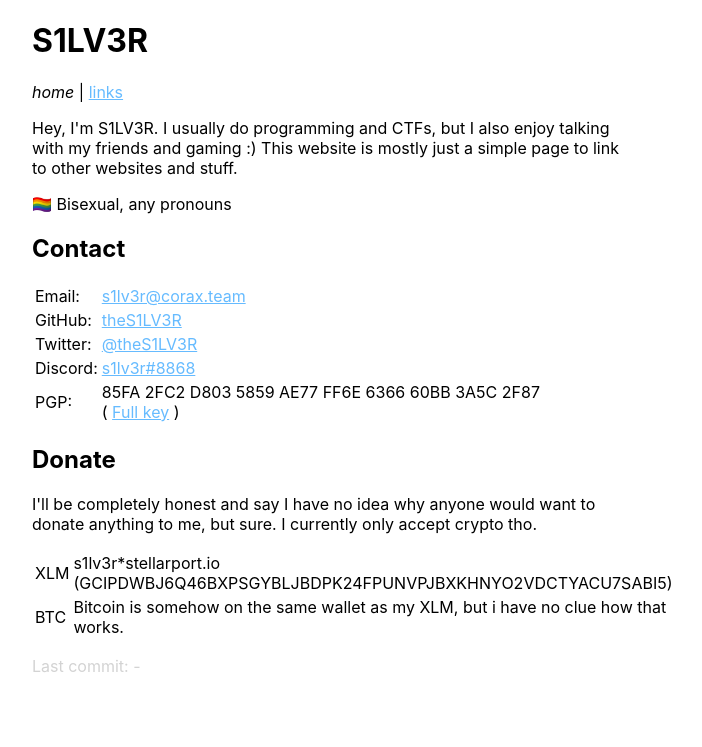
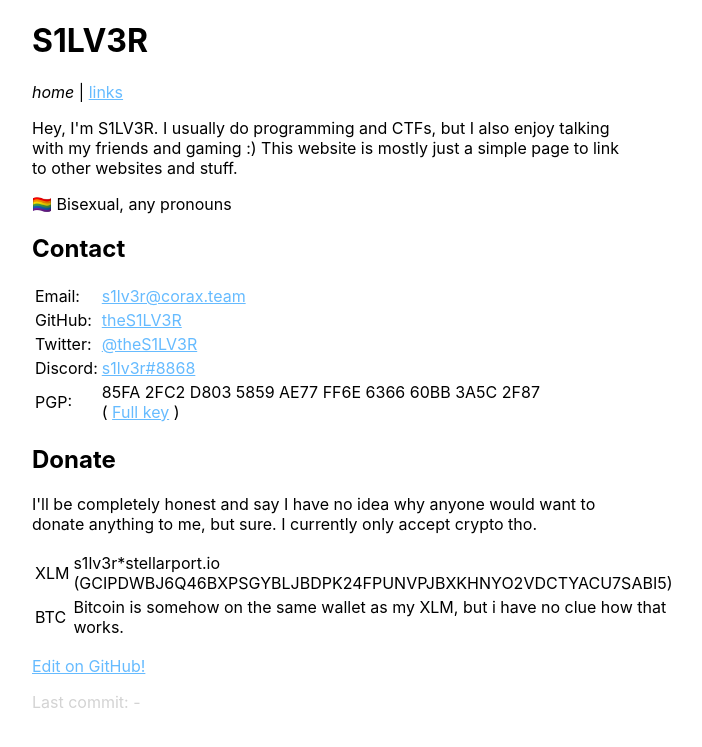
Before and after one commit to s1lv3r-website/landing, a Jekyll site: the page built from src/index.html, in a window 1280 px wide. Shown: the top 747 px of the page, without its empty margins (308-1010 px from the left). Built offline with Jekyll 4.4.1, drawn with Linux system fonts in a browser that asks for light colours.

Commit message:
add edit on github button

```diff
--- a/src/_config.yml
+++ b/src/_config.yml
@@ -10,6 +10,8 @@ email: s1lv3r@corax.team
 twitter_username: theS1LV3R
 github_username: theS1LV3R
 discord_username: s1lv3r#8868
+repo: s1lv3r-website/landing
+branch: master
 
 # Build settings
 plugins:
--- a/src/_includes/footer.html
+++ b/src/_includes/footer.html
@@ -1,4 +1,11 @@
 <footer>
+  <a
+    href="https://github.com/{{site.repo}}/blob/{{site.branch}}/src/{{page.path}}"
+    target="_blank"
+    rel="noopener noreferrer"
+  >
+    Edit on GitHub!
+  </a>
   <p>
     Last commit: <code>{{ site.git.last_commit.short_sha }}</code> -
     <code>{{ site.git.last_commit.message }}</code>
```
